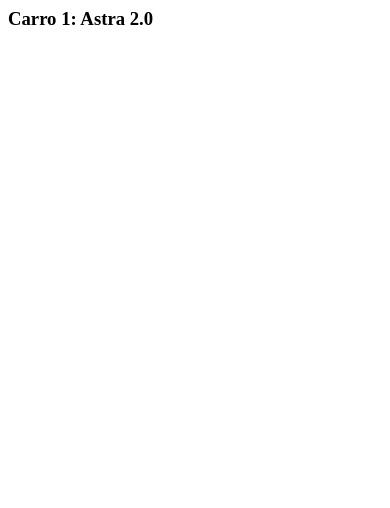
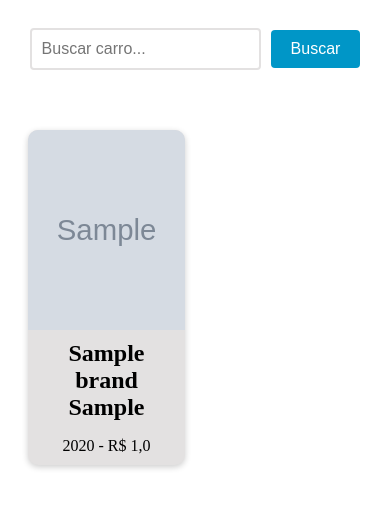
Before and after one commit to williangaia/cars, a Django app: page /cars/ in a window 390 px wide. Shown: the top 508 px of the page. Run offline with Django 5.2, Linux system fonts and the light colour scheme; tables that the repository leaves empty hold one stand-in row (values such as "Sample post"); grey boxes marked "Sample" are stand-in pictures.

Commit message:
html template modification

```diff
--- a/app/urls.py
+++ b/app/urls.py
@@ -24,5 +24,5 @@ from cars.views import cars_views
 
 urlpatterns = [
     path('admin/', admin.site.urls),
-    path('cars/', cars_views),
+    path(route='cars/', view=cars_views, name='cars_list'),
 ] + static(settings.MEDIA_URL, document_root=settings.MEDIA_ROOT)
--- a/cars/templates/cars.html
+++ b/cars/templates/cars.html
@@ -1,10 +1,116 @@
-<hmtl>
-    <head>
-        <title>Meus Carros</title>
-    </head>
-    {% block content %}
-    <body>
-        <h3>Carro 1: {{ cars.model }}</h3>
-    </body>
-    {% endblock %}
-</html>
+{% block content %}
+  <style>
+    .car-grid {
+      display: grid;
+      grid-template-columns: repeat(3, 1fr);
+      gap: 20px;
+      margin: 0 auto;
+      max-width: 1200px;
+      padding: 20px;
+    }
+
+    .car-card {
+      background-color: #e3e1e1;
+      box-shadow: 0 2px 6px rgba(0, 0, 0, 0.2);
+      border-radius: 10px;
+      overflow: hidden;
+      text-align: center;
+      transition: all 0.3s ease;
+    }
+
+    .car-card:hover {
+        cursor: pointer;
+        box-shadow: 0 4px 10px rgba(0, 0, 0, 0.4);
+        transform: translateY(-2px);
+    }
+
+    .car-card img {
+      width: 100%;
+      height: 200px;
+      object-fit: cover;
+    }
+
+    .car-card h3 {
+        font-size: 20px;
+        margin-top: 10px;
+        margin-bottom: 5px;
+    }
+
+    .car-card h2 {
+      font-size: 1.5rem;
+      margin: 10px;
+    }
+
+    .car-card p {
+      font-size: 1rem;
+      margin-bottom: 10px;
+    }
+
+    @media (max-width: 768px) {
+      .car-grid {
+        grid-template-columns: repeat(2, 1fr);
+      }
+    }
+
+    form {
+        display: flex;
+        justify-content: center;
+        align-items: center;
+        margin-bottom: 20px;
+        text-align: center;
+        padding: 20px;
+    }
+
+    input[type="text"] {
+        padding: 10px;
+        font-size: 16px;
+        border: 2px solid #e3e1e1;
+        border-radius: 4px;
+        margin-right: 10px;
+        transition: border-bottom-color 0.3s ease-in-out;
+    }
+
+    input[type="text"]:focus {
+        outline: none;
+        border-bottom-color: #e3e1e1;
+    }
+
+    button[type="submit"] {
+        background-color: #0096c7;
+        color: #fff;
+        border: none;
+        padding: 10px 20px;
+        font-size: 16px;
+        border-radius: 4px;
+        cursor: pointer;
+        transition: background-color 0.3s ease-in-out;
+    }
+
+    button[type="submit"]:hover {
+        background-color: #108eb8;
+    }
+  </style>
+
+  <form method="GET" action="{% url 'cars_list' %}">
+    <input type="text" name="search" placeholder="Buscar carro...">
+    <button type="submit">Buscar</button>
+  </form>
+
+  <div class="car-grid">
+    {% if cars %}
+      {% for car in cars %}
+        <div class="car-card">
+          {% if car.photo %}
+          <img src="{{ car.photo.url }}" alt="{{ car.model }} - {{ car.brand }}">
+          {% else %}
+            <p class="no-photo">Foto não disponível</p>
+          {% endif %}
+          <h2>{{ car.brand }} {{ car.model }}</h2>
+          <p>{{ car.factory_year }} - R$ {{ car.value }}</p>
+        </div>
+      {% endfor %}
+    {% else %}
+      <p class="no-results">Nenhum carro encontrado.</p>
+    {% endif %}
+  </div>
+{% endblock %}
--- a/cars/views.py
+++ b/cars/views.py
@@ -1,9 +1,17 @@
 from django.shortcuts import render
+
+from cars.models import Car
 
 
 def cars_views(request):
+    cars = Car.objects.all().order_by('model')
+    search = request.GET.get('search')
+
+    if search:
+        cars = Car.objects.filter(model__icontains=search)
+
     return render(
         request=request,
         template_name='cars.html',
-        context={'cars': {'model': 'Astra 2.0'}},
+        context={'cars': cars},
     )
```
